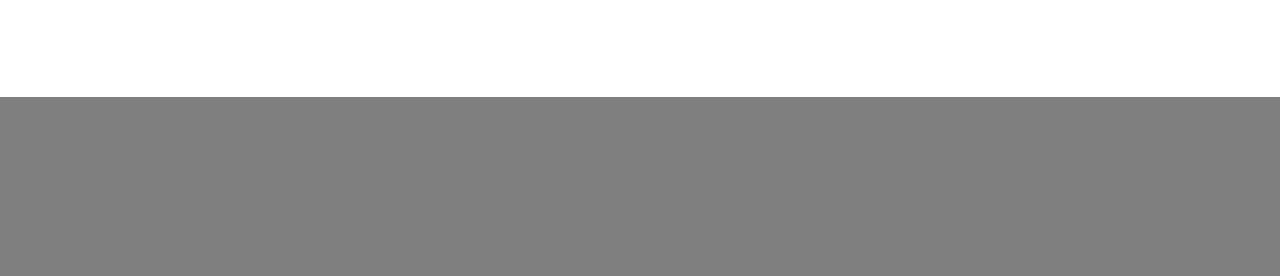
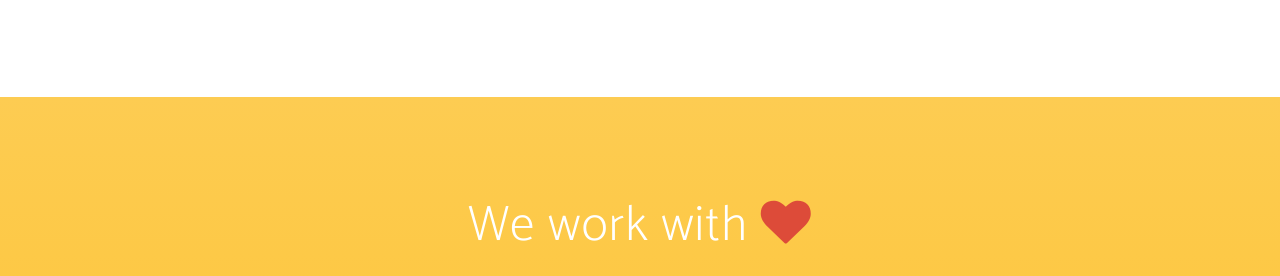
Before and after one commit to Wpa87/dirtydev.github.io, a website: page index.html in a window 1280 px wide. Shown: the part 1978-2254 px from the top of the page. Drawn offline with nearby package versions, Linux system fonts and the light colour scheme; a web font is replaced by a local one.

Commit message:
Removed section

```diff
--- a/index.html
+++ b/index.html
@@ -134,14 +134,14 @@
             </div>
     </section>
 
-    <section class="cta">
+    <!--<section class="cta">
         <div class="cta-content">
             <div class="container">
                 <a href="#contact" class="btn btn-outline btn-xl page-scroll">Let's Get Started!</a>
             </div>
         </div>
         <div class="overlay"></div>
-    </section>
+    </section>-->
 
     <section id="contact" class="contact bg-primary">
         <div class="container">
```
